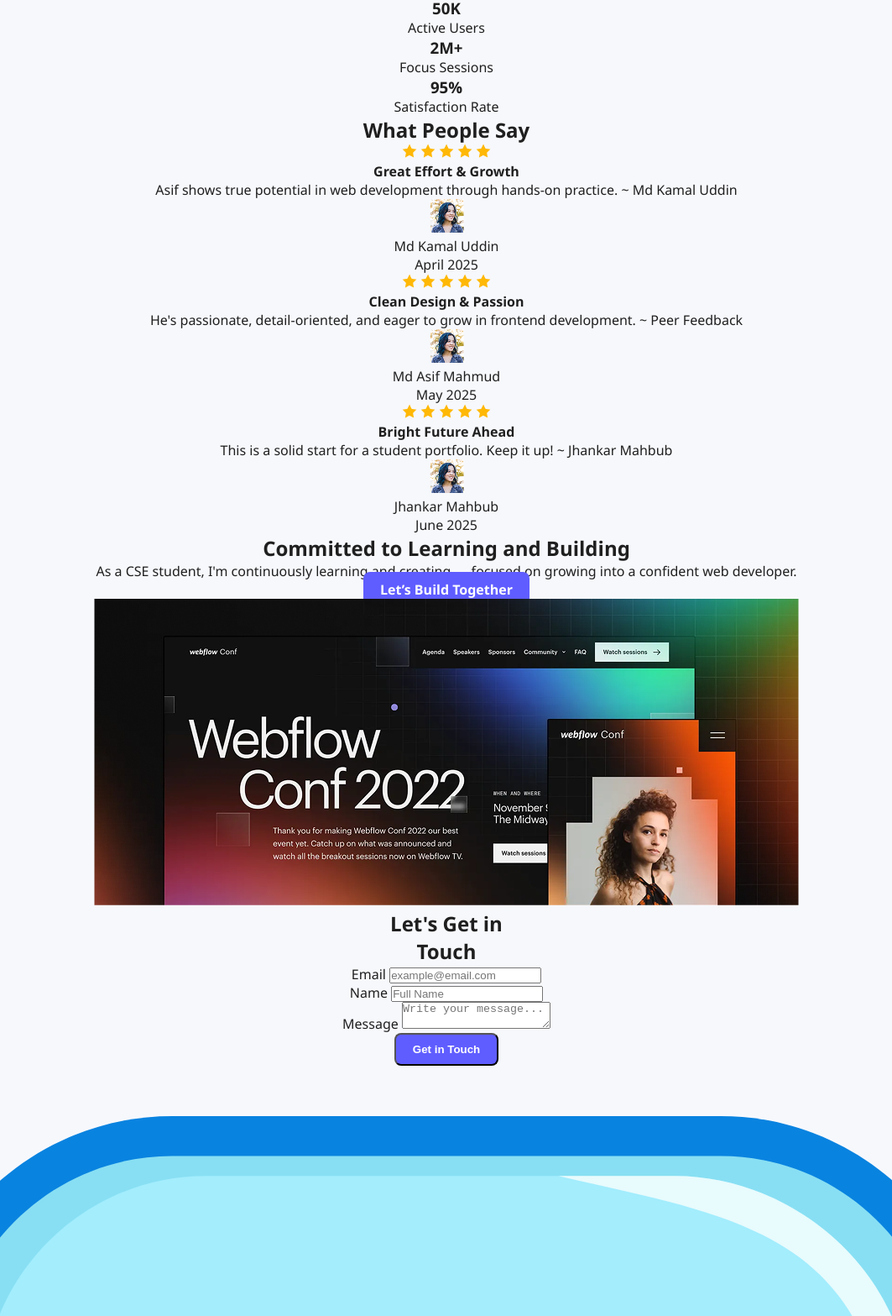
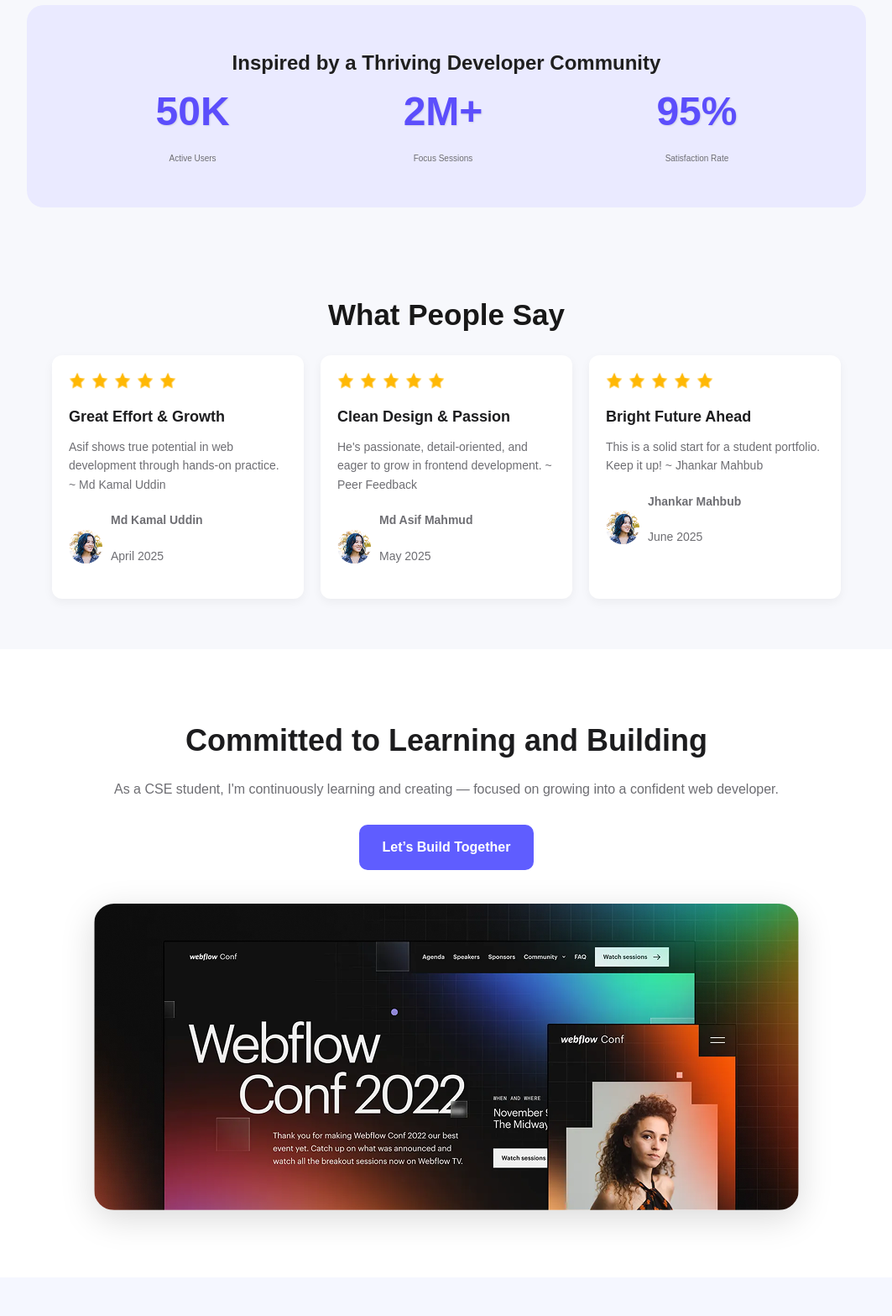
Before and after one commit to mdasifmahmuddev/MyPortfolio, a plain HTML site: page index.html in a window 1280 px wide. Shown: the part 936-2503 px from the top of the page at 84% size, without its empty margins (108-1171 px from the left). Drawn offline with Linux system fonts and the light colour scheme.

Commit message:
style.css

```diff
--- a/style.css
+++ b/style.css
@@ -1,4 +1,4 @@
-/* Reset & Base Styles */
+
 * {
   margin: 0;
   padding: 0;
@@ -6,24 +6,66 @@
 }
 
 body {
-  font-family: 'Segoe UI', Tahoma, Geneva, Verdana, sans-serif;
+  font-family: 'Poppins', sans-serif;
   background-color: #f7f8fc;
   color: #1f1f1f;
   min-height: 100vh;
+  line-height: 1.6;
 }
 
-/* Hero Section with Background */
-.hero {
-  background-image: url('./Assets/Hero-bg.png');
-  background-size: cover;
-  background-position: center;
-  background-repeat: no-repeat;
-  padding-bottom: 60px;
+
+.preview-btn {
+  background-color: #5f5dff;
   color: white;
-  text-align: center;
+  padding: 12px 24px;
+  border-radius: 8px;
+  border: none;
+  font-weight: 600;
+  font-size: 14px;
+  cursor: pointer;
+  outline: none;
+  box-shadow: none;
+  transition: background-color 0.3s ease;
 }
 
-/* Header/Navbar */
+.preview-btn:hover {
+  background-color: #4946e4;
+}
+
+.preview-btn:focus {
+  outline: none;
+  box-shadow: none;
+}
+
+
+
+
+
+
+.btn {
+  background-color: #5f5dff;
+  color: white;
+  padding: 12px 24px;
+  border-radius: 8px;
+  text-decoration: none;
+  font-weight: 600;
+  font-size: 14px;
+  cursor: pointer;
+  outline: none;
+  box-shadow: none;
+  transition: background-color 0.3s;
+}
+
+.btn:hover {
+  background-color: #4946e4;
+}
+
+.btn:focus {
+  outline: none;
+  box-shadow: none;
+}
+
+
 .header {
   display: flex;
   justify-content: space-between;
@@ -31,32 +73,25 @@
   padding: 30px 60px;
 }
 
-/* Logo */
 .logo img {
   height: 50px;
   width: auto;
-}
-
-/* Buttons */
-.btn {
-  background-color: #5f5dff;
-  color: white;
-  padding: 10px 20px;
-  border-radius: 8px;
-  text-decoration: none;
-  font-weight: 600;
-  transition: background-color 0.3s;
-}
-
-.btn:hover {
-  background-color: #4946e4;
 }
 
 .sign-up {
   font-size: 14px;
 }
 
-/* Hero Text Area */
+
+.hero {
+  background-image: url('./Assets/Hero-bg.png');
+  background-size: cover;
+  background-position: center;
+  background-repeat: no-repeat;
+  padding-bottom: 60px;
+  text-align: center;
+}
+
 .main-content {
   margin-top: 80px;
   padding: 0 20px;
@@ -76,12 +111,344 @@
 .main-btn {
   margin-top: 30px;
   display: inline-block;
-  font-size: 14px;
 }
 
-/* Main Content Section (below hero) */
-.content {
+
+.section-title {
+  font-size: 35px;
+  font-weight: 700;
+  color: #181818;
+  margin-bottom: 20px;
+}
+
+
+.section-wrapper {
+  display: grid;
+  grid-template-columns: 1fr 1fr;
+  align-items: center;
+  padding: 60px 10%;
+  gap: 50px;
+  background-color: #f5f7fb;
+}
+
+.text-content h2 {
+  font-size: 32px;
+  font-weight: 800;
+  color: #1d1d1f;
+  margin-bottom: 16px;
+}
+
+.text-content p {
+  font-size: 16px;
+  color: #6e6e73;
+  margin-bottom: 24px;
+}
+
+.image-box {
+  display: flex;
+  justify-content: center;
+}
+
+.image-box img {
+  width: 100%;
+  max-width: 420px;
+  border-radius: 20px;
+  box-shadow: 0 4px 20px rgba(0, 0, 0, 0.1);
+}
+
+
+.stats-section {
+  background-color: #eaeaff;
+  padding: 50px 50px;
+  border-radius: 20px;
+  text-align: center;
+  width: 1000px;
+  margin: 40px auto;
+}
+
+.stats-section h3 {
+  font-size: 24px;
+  font-weight: 700;
+  color: #1c1c1e;
+  margin-bottom: 40px;
+}
+
+.stats-grid {
+  display: flex;
+  justify-content: space-around;
+}
+
+.stat-box h2 {
+  font-size: 36px;
+  color: #5c4efc;
+  font-weight: 800;
+  font-style: bold;
+  margin-bottom: 10px;
+ }
+
+.stat-box p {
+  font-size: 10px;
+  color: #6e6e73;
+}
+
+
+.stat-box h3 {
+  font-size: 48px;
+  color: #5c4efc;
+  font-weight: 800;
+  margin-bottom: 10px;
+  text-shadow: 1px 1px 2px rgba(0, 0, 0, 0.1);
+
+}
+
+
+
+
+
+.testimonials-section {
+  background-color: #f7f8fc;
   padding: 60px 20px;
   text-align: center;
+}
+
+.testimonials-grid {
+  display: flex;
+  justify-content: center;
+  gap: 20px;
+  flex-wrap: wrap;
+}
+
+.testimonial-card {
+  background: white;
+  border-radius: 12px;
+  padding: 20px;
+  max-width: 300px;
+  text-align: left;
+  box-shadow: 0 4px 12px rgba(0, 0, 0, 0.05);
+}
+
+.testimonial-card .stars {
+  color: #ffb400;
+  font-size: 18px;
+  margin-bottom: 10px;
+}
+
+.testimonial-card h4 {
+  font-size: 18px;
+  font-weight: 700;
+  margin-bottom: 10px;
+  color: #1d1d1f;
+}
+
+.testimonial-card p {
+  font-size: 14px;
+  color: #6e6e73;
+  margin-bottom: 20px;
+}
+
+.reviewer {
+  display: flex;
+  align-items: center;
+  gap: 10px;
+}
+
+.reviewer img {
+  width: 40px;
+  height: 40px;
+  border-radius: 50%;
+  object-fit: cover;
+}
+
+.reviewer-name {
+  font-size: 14px;
+  font-weight: 600;
   color: #1f1f1f;
 }
+
+.review-date {
+  font-size: 12px;
+  color: #a0a0a0;
+}
+
+.stars img {
+  width: 20px;
+  height: 20px;
+  margin-right: 2px;
+}
+
+
+.focus-section {
+  background-color: #fff;
+  padding: 80px 20px;
+  text-align: center;
+}
+
+.focus-text h2 {
+  font-size: 36px;
+  font-weight: 700;
+  color: #1c1c1e;
+  margin-bottom: 16px;
+}
+
+.focus-text p {
+  font-size: 16px;
+  color: #6e6e73;
+  margin-bottom: 30px;
+}
+
+.focus-btn {
+  background-color: #5f5dff;
+  padding: 14px 28px;
+  border-radius: 10px;
+  font-size: 16px;
+  font-weight: 600;
+  text-decoration: none;
+  color: white;
+  display: inline-block;
+  transition: background-color 0.3s ease;
+}
+
+.focus-btn:hover {
+  background-color: #453ad3;
+}
+
+.focus-image {
+  margin-top: 40px;
+  display: flex;
+  justify-content: center;
+}
+
+.focus-image img {
+  max-width: 90%;
+  border-radius: 24px;
+  box-shadow: 0 10px 40px rgba(0, 0, 0, 0.15);
+}
+
+
+.contact-section {
+  background-color: #f5f7ff;
+  padding: 80px 20px;
+}
+
+.contact-wrapper {
+  max-width: 1100px;
+  margin: 0 auto;
+  display: grid;
+  grid-template-columns: 1fr 1fr;
+  align-items: center;
+  gap: 60px;
+}
+
+.contact-left h2 {
+  font-size: 48px;
+  font-weight: 800;
+  color: #1c1c1e;
+  line-height: 1.2;
+  text-align: center;
+}
+
+.contact-form {
+  display: flex;
+  flex-direction: column;
+}
+
+.form-group {
+  display: flex;
+  flex-direction: column;
+  margin-bottom: 20px;
+  align-items: flex-start;
+}
+
+.contact-form label {
+  font-size: 14px;
+  color: #2d2d2d;
+  margin-bottom: 8px;
+  font-weight: 500;
+  padding-left: 4px;
+}
+
+.contact-form input,
+.contact-form textarea {
+  width: 100%;
+  padding: 14px 18px;
+  border: 1px solid #ddd;
+  border-radius: 8px;
+  font-size: 15px;
+  background-color: #ffffff;
+  outline: none;
+  transition: border-color 0.3s ease;
+}
+
+.contact-form input:focus,
+.contact-form textarea:focus {
+  border-color: #5f5dff;
+}
+
+.contact-form textarea {
+  resize: none;
+  min-height: 100px;
+}
+
+.contact-btn {
+  padding: 14px;
+  font-size: 14px;
+  font-weight: 600;
+  background-color: #5f5dff;
+  border-radius: 8px;
+  border: none;
+  color: white;
+  cursor: pointer;
+  transition: background-color 0.3s ease;
+}
+
+.contact-btn:hover {
+  background-color: #453ad3;
+}
+
+
+.footer {
+  background-color: #fff;
+  padding: 60px 20px;
+  text-align: center;
+}
+
+.footer-logo {
+  margin-bottom: 20px;
+}
+
+.footer-logo img {
+  height: 140px;
+  width: 180px;
+  object-fit: contain;
+  display: block;
+  margin: 0 auto;
+}
+
+
+.footer-description {
+  font-size: 16px;
+  color: #8c8c9c;
+  max-width: 600px;
+  margin: 0 auto 30px;
+}
+
+.footer-nav {
+  list-style: none;
+  display: flex;
+  justify-content: center;
+  gap: 40px;
+  padding: 0;
+  margin: 0;
+  flex-wrap: wrap;
+}
+
+.footer-nav li a {
+  text-decoration: none;
+  color: #7c7c8a;
+  font-size: 14px;
+  transition: color 0.3s ease;
+}
+
+.footer-nav li a:hover {
+  color: #5f5dff;
+}
```
